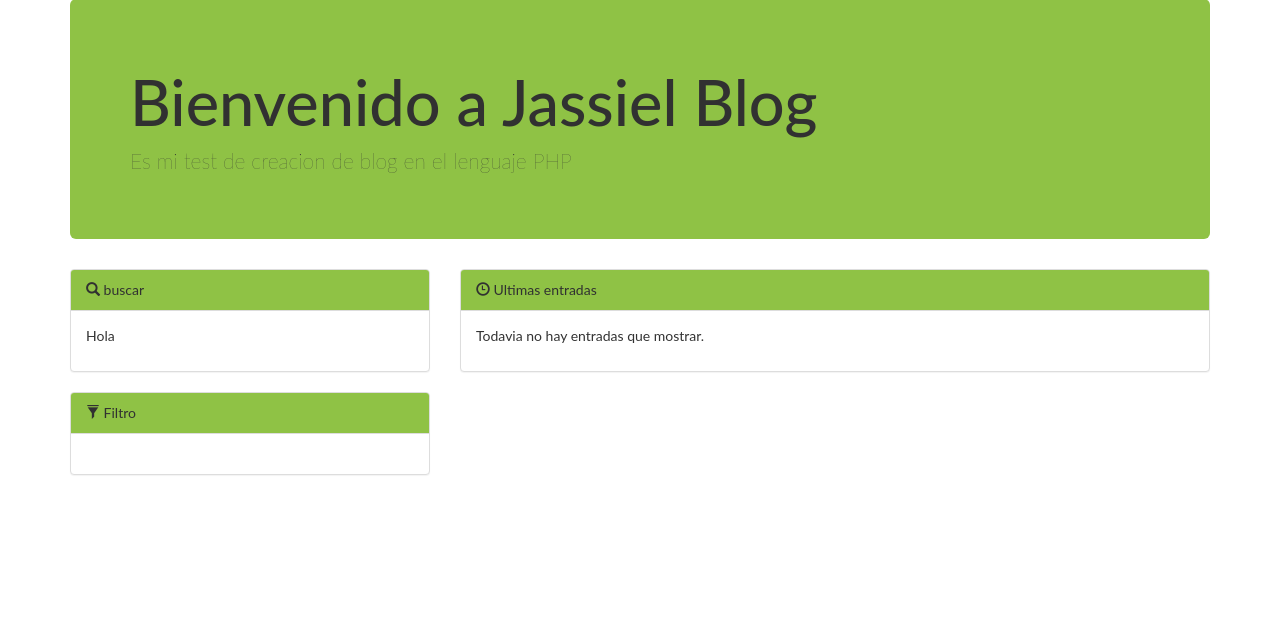
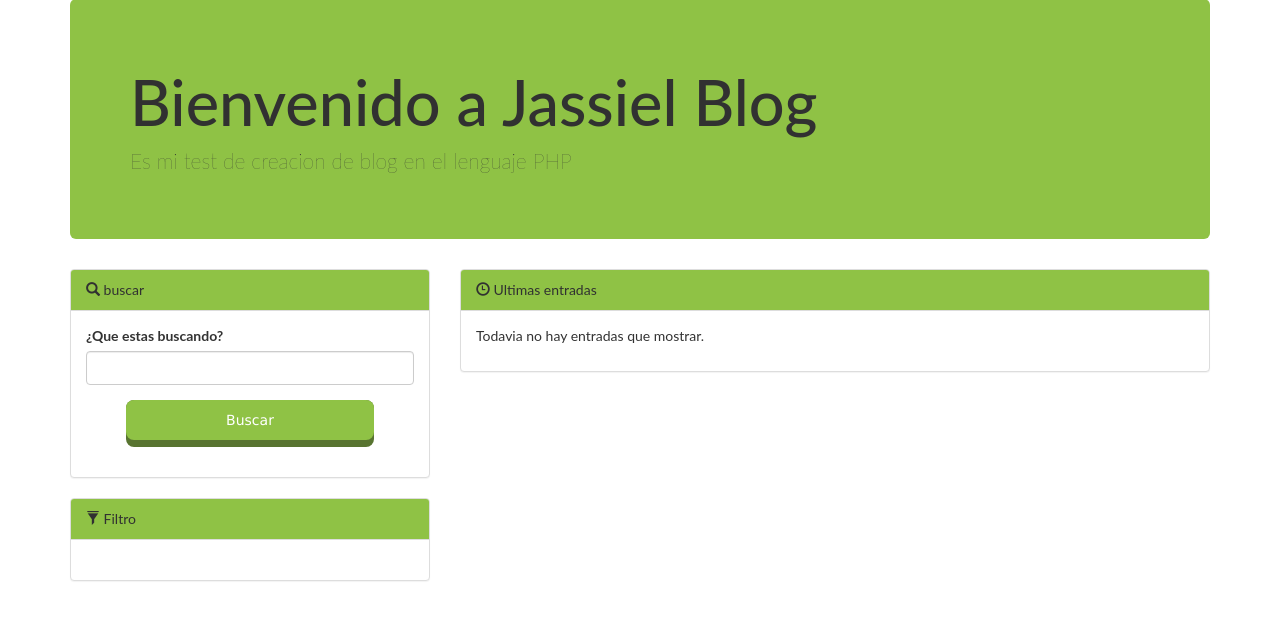
Before and after one commit to davidvicentc/blogphp, a PHP site: page / in a window 1280 px wide. Shown: the part 72-692 px from the top of the page. Run offline with PHP 8.4, Linux system fonts and the light colour scheme; data that the repository does not hold is empty.

Commit message:
nuevo boton de buscar

```diff
--- a/css/estilos.css
+++ b/css/estilos.css
@@ -102,9 +102,12 @@ button:active {
 .yellow span {
     background:#DBDD37;
     }
-.celeste {
-    background:#00FFB5;
-    }
-.celeste span {
-    background:#00FFB5;
-    }
+.btn-search {
+    background-color:#587430;
+}
+.btn-search span {
+    border-radius:8px;
+    display:block;
+    padding:10px 100px;
+    background:#8fc245;
+}
--- a/index.php
+++ b/index.php
@@ -24,7 +24,15 @@ include_once 'plantillas/navbar.inc.php';
 						  <span class="glyphicon glyphicon-search" aria-hidden="true"></span> buscar
 						</div>
 						<div class="panel-body">
-						  <p>Hola</p>
+						  <form role="form">
+								<div class="form-group">
+									<label>¿Que estas buscando?</label>
+									<input type="text" class="form-control">
+								</div>
+								<div class="form-group text-center">
+									<button type="button" name="buscar" class="btn-search"><span>Buscar</span></button>
+								</div>
+							</form>
 						</div>
 					 </div>
 				  </div>
--- a/registro.php
+++ b/registro.php
@@ -63,7 +63,7 @@ include_once 'plantillas/navbar.inc.php';
 							<br>
 							<div class="form-group text-center">
 								<button type="submit" name="enviar" class="green"><span>Enviar</span></button>
-								<button type="reset" class="green"><span>limpiar</span></button>
+								<button type="reset" class="green"><span>Enviar</span></button>
 							</div>
 						</form>
 					</div>
```
Also changed, not shown: registro_accion.php (added, +8 -0 lines).
